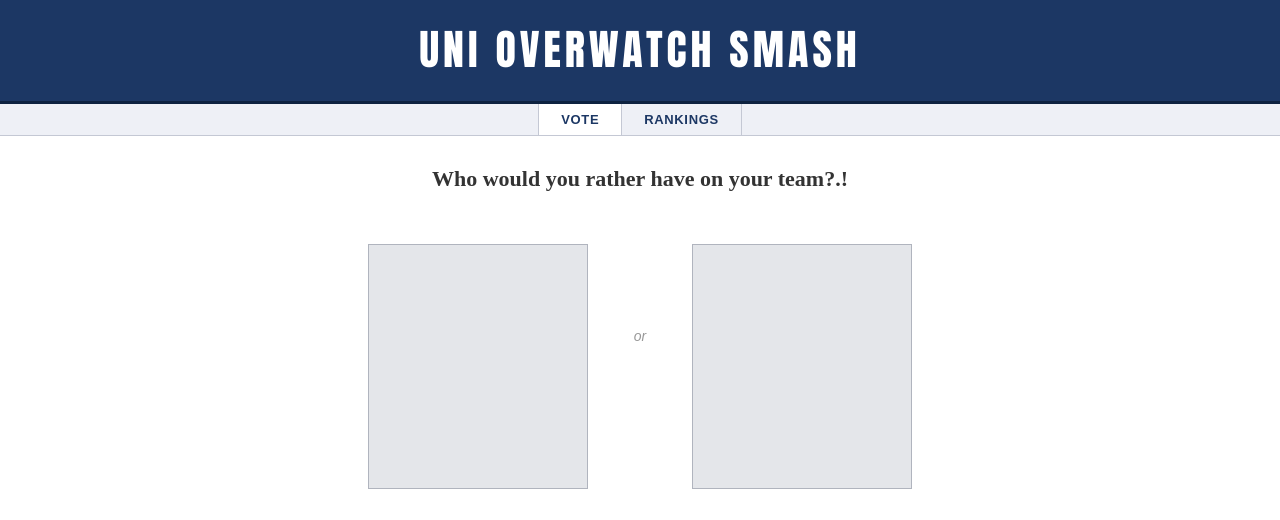
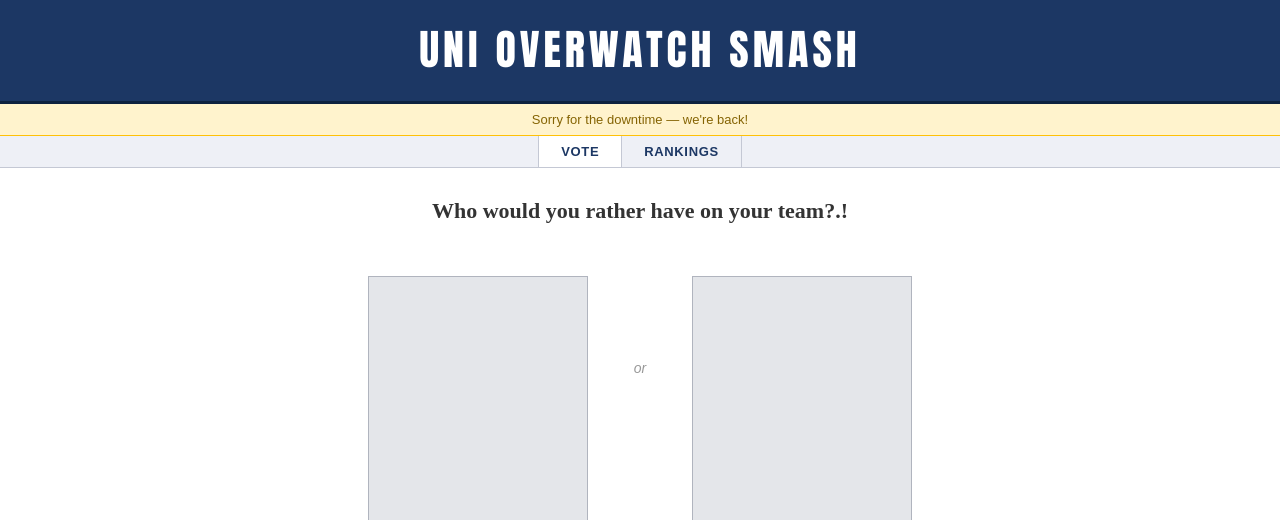
Before and after one commit to t90e/uni-elo, a Flask app: template templates/index.html in a window 1280 px wide. Shown: the top 520 px of the page. Run offline with Flask 3, Linux system fonts and the light colour scheme; the template is opened without the code that fills it, so the values that code supplies are empty; some libraries are stand-ins or nearby versions.

Commit message:
Add downtime notice bar

```diff
--- a/static/style.css
+++ b/static/style.css
@@ -30,6 +30,16 @@ a:hover { text-decoration: underline; }
   margin-top: 6px;
   color: rgba(255,255,255,0.72);
   font-style: italic;
+}
+
+/* ── Notice bar ────────────────────────────────────────────── */
+.notice-bar {
+  background: #fff3cd;
+  color: #856404;
+  text-align: center;
+  padding: 8px 20px;
+  font-size: 13px;
+  border-bottom: 1px solid #ffc107;
 }
 
 /* ── Site nav ──────────────────────────────────────────────── */
--- a/templates/index.html
+++ b/templates/index.html
@@ -13,6 +13,8 @@
 <div class="banner">
   <h1>Uni Overwatch Smash</h1>
 </div>
+
+<div class="notice-bar">Sorry for the downtime — we're back!</div>
 
 <div class="site-nav">
   <a href="/" class="active">Vote</a>
```
